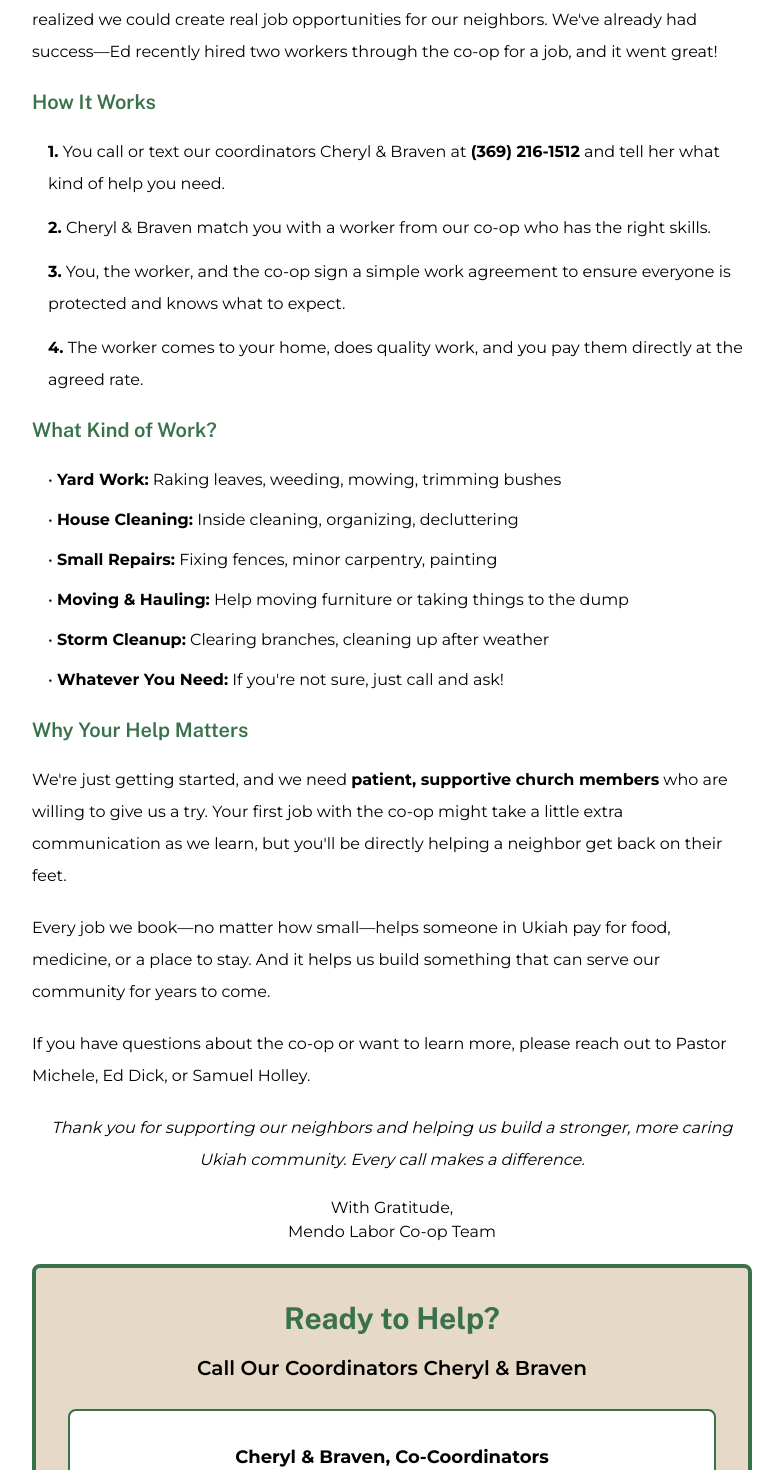
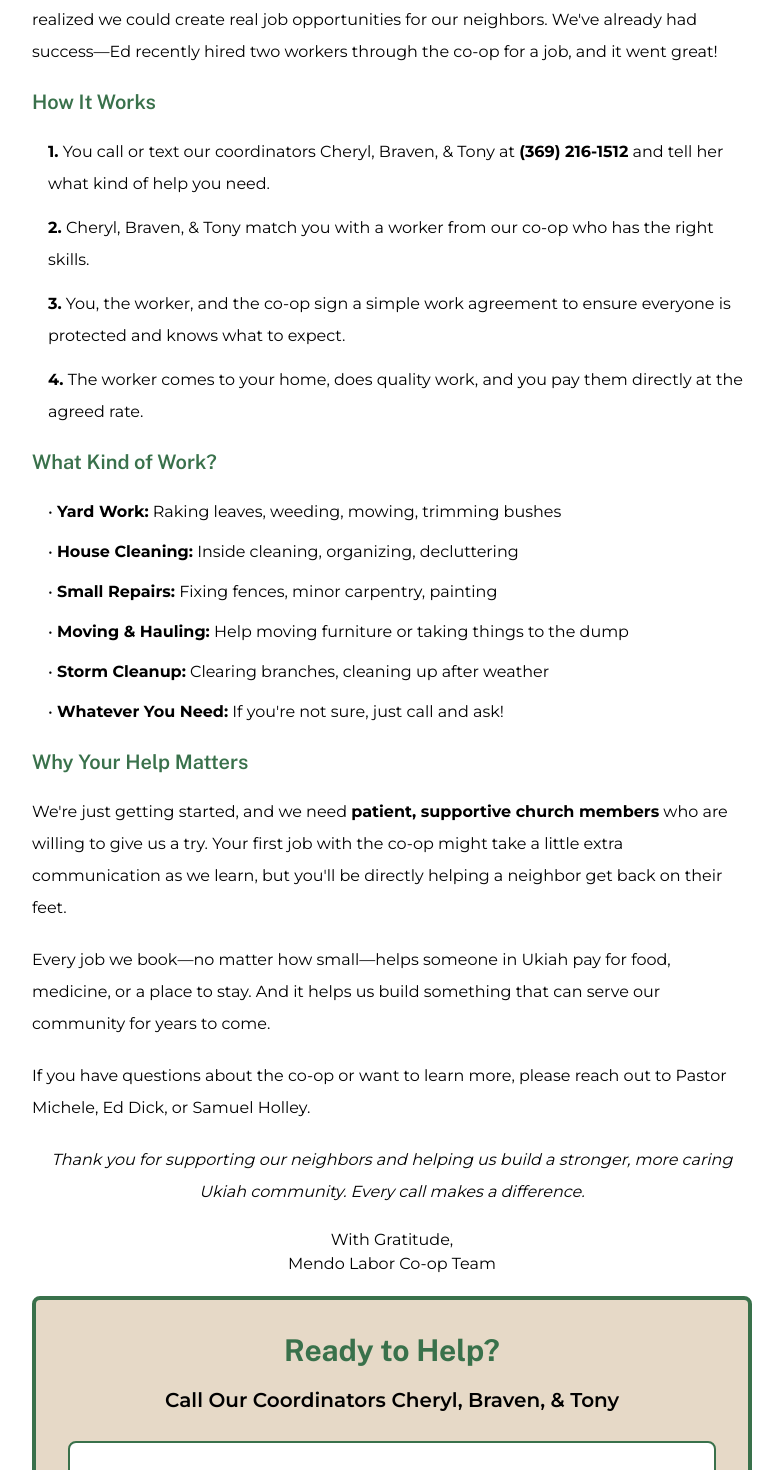
Before and after one commit to samuelmholley1/mendolaborcoop.ukiahumc.org, a Next.js app: page /newsletter in a window 1280 px wide. Shown: the part 820-2290 px from the top of the page, without its empty margins (248-1031 px from the left). Built offline with nearby package versions, Linux system fonts and the light colour scheme.

Commit message:
Update coordinator names to include Tony across all pages

```diff
--- a/components/ConfirmationModal.tsx
+++ b/components/ConfirmationModal.tsx
@@ -31,7 +31,7 @@ const ConfirmationModal: React.FC<ConfirmationModalProps> = ({ isOpen, onClose }
               📞 We'll be in touch within 72 hours
             </p>
             <p className="text-sm font-body text-moss">
-              One of our coordinators, Cheryl or Braven, will contact you to discuss your project.
+              One of our coordinators, Cheryl, Braven, or Tony, will contact you to discuss your project.
             </p>
           </div>
           <p className="text-sm font-body text-moss mb-6 opacity-75">
--- a/components/Footer.tsx
+++ b/components/Footer.tsx
@@ -46,7 +46,7 @@ const Footer: React.FC<{ onContactClick?: () => void }> = ({ onContactClick }) =
           <div>
               <h3 className="text-lg font-headline font-semibold text-cream mb-3">Contact</h3>
               <div>
-                <p className="text-sm text-cream">Cheryl Vinson & Braven Haynes, Co-Coordinators</p>
+                <p className="text-sm text-cream">Cheryl Vinson, Braven Haynes, & Tony Maples - Co-Coordinators</p>
                 <a href="tel:+13692161512" className="hover:text-sand transition-colors">
                   (369) 216-1512
                 </a>
--- a/pages/contact.tsx
+++ b/pages/contact.tsx
@@ -168,7 +168,7 @@ const ContactPage: React.FC = () => {
                 </div>
               </div>
               <p className="text-sm font-body text-moss">
-                Cheryl and Braven are our cooperative coordinators and will be happy to discuss your needs and answer any questions.
+                Cheryl, Braven, and Tony are our cooperative coordinators and will be happy to discuss your needs and answer any questions.
               </p>
             </div>
             <div className="flex justify-center mt-6">
--- a/pages/flyer-full.tsx
+++ b/pages/flyer-full.tsx
@@ -128,7 +128,7 @@ const FlyerFullPage: React.FC = () => {
       {/* Phone CTA - 12% */}
       <div className="text-center flex-shrink-0 mb-4" style={{ height: '12%' }}>
         <p className="text-lg font-headline font-semibold text-moss leading-none" style={{ marginTop: '0px', marginBottom: '16px' }}>
-          Call Our Coordinators Cheryl &amp; Braven
+          Call Our Coordinators Cheryl, Braven, &amp; Tony
         </p>
         <div style={{
           backgroundColor: '#356A45',
--- a/pages/flyer.tsx
+++ b/pages/flyer.tsx
@@ -142,7 +142,7 @@ const FlyerPage: React.FC = () => {
       {/* Phone CTA - 12% */}
       <div className="text-center flex-shrink-0 mb-2" style={{ height: '12%' }}>
         <p className="text-[10px] font-headline font-semibold text-moss leading-none" style={{ marginTop: '0px', marginBottom: '8px' }}>
-          Call Our Coordinators Cheryl &amp; Braven
+          Call Our Coordinators Cheryl, Braven, &amp; Tony
         </p>
         <div style={{
           backgroundColor: '#356A45',
--- a/pages/index.tsx
+++ b/pages/index.tsx
@@ -265,7 +265,7 @@ const HomePage: React.FC = () => {
                         Need an Extra Hand?
                       </p>
                       <p className="text-base lg:text-base font-headline font-semibold mb-2 lg:mb-3 text-center">
-                        Contact Our Coordinators Cheryl &amp; Braven
+                        Contact Our Coordinators Cheryl, Braven, &amp; Tony
                       </p>
                       <div className="flex flex-row items-stretch justify-center">
                         {/* Left: Call - 2/3 width */}
@@ -555,7 +555,7 @@ const HomePage: React.FC = () => {
                     </a>
                   </div>
                   <p className="text-sm font-body text-moss">
-                    Cheryl and Braven are our cooperative coordinators and will be happy to discuss your needs and answer any questions.
+                    Cheryl, Braven, and Tony are our cooperative coordinators and will be happy to discuss your needs and answer any questions.
                   </p>
                 </div>
                 <div className="flex justify-center mt-6">
--- a/pages/newsletter.tsx
+++ b/pages/newsletter.tsx
@@ -68,11 +68,11 @@ const NewsletterPage: React.FC = () => {
             </h3>
             <div className="space-y-3 text-base leading-loose ml-4">
               <p>
-                <strong>1.</strong> You call or text our coordinators Cheryl & Braven at <strong>(369) 216-1512</strong> and
+                <strong>1.</strong> You call or text our coordinators Cheryl, Braven, & Tony at <strong>(369) 216-1512</strong> and
                 tell her what kind of help you need.
               </p>
               <p>
-                <strong>2.</strong> Cheryl & Braven match you with a worker from our co-op who has
+                <strong>2.</strong> Cheryl, Braven, & Tony match you with a worker from our co-op who has
                 the right skills.
               </p>
               <p>
@@ -132,10 +132,10 @@ const NewsletterPage: React.FC = () => {
                 Ready to Help?
               </h3>
               <p className="text-xl mb-6 leading-relaxed text-black font-semibold">
-                Call Our Coordinators Cheryl & Braven
+                Call Our Coordinators Cheryl, Braven, & Tony
               </p>
               <div className="border-2 border-moss px-8 py-8 rounded-lg mb-6 bg-white">
-                <p className="text-lg font-bold mb-3 text-black">Cheryl & Braven, Co-Coordinators</p>
+                <p className="text-lg font-bold mb-3 text-black">Cheryl, Braven, & Tony - Co-Coordinators</p>
                 <p className="text-6xl font-bold text-moss mb-2" style={{ letterSpacing: '0.02em' }}>
                   (369) 216-1512
                 </p>
--- a/pages/our-crew/[slug].tsx
+++ b/pages/our-crew/[slug].tsx
@@ -542,7 +542,7 @@ const WorkerProfilePage: React.FC = () => {
               </div>
 
               <p className="text-center text-sm text-moss/60 mt-6">
-                Contact Cheryl (369) 216-1512 or Braven (559) 880-0960 if you need access.
+                Contact Cheryl (369) 216-1512, Braven (559) 880-0960, or Tony if you need access.
               </p>
             </div>
           </div>
@@ -719,7 +719,7 @@ const WorkerProfilePage: React.FC = () => {
                     <span className="bg-cream/20 text-cream w-6 h-6 rounded-full flex items-center justify-center font-bold text-sm flex-shrink-0">1</span>
                     <div>
                       <p className="font-medium">Contact Coordinator</p>
-                      <p className="text-cream/70 text-sm">Call our coordinators Cheryl & Braven to check availability</p>
+                      <p className="text-cream/70 text-sm">Call our coordinators Cheryl, Braven, & Tony to check availability</p>
                     </div>
                   </div>
                   <div className="flex items-start gap-3">
@@ -745,7 +745,7 @@ const WorkerProfilePage: React.FC = () => {
                   <svg className="w-5 h-5" fill="none" stroke="currentColor" viewBox="0 0 24 24">
                     <path strokeLinecap="round" strokeLinejoin="round" strokeWidth={2} d="M3 5a2 2 0 012-2h3.28a1 1 0 01.948.684l1.498 4.493a1 1 0 01-.502 1.21l-2.257 1.13a11.042 11.042 0 005.516 5.516l1.13-2.257a1 1 0 011.21-.502l4.493 1.498a1 1 0 01.684.949V19a2 2 0 01-2 2h-1C9.716 21 3 14.284 3 6V5z" />
                   </svg>
-                  Call Our Coordinators Cheryl & Braven
+                  Call Our Coordinators Cheryl, Braven, & Tony
                 </a>
               </div>
               <div className="flex flex-col gap-2 text-sm text-cream/90">
--- a/pages/our-crew/index.tsx
+++ b/pages/our-crew/index.tsx
@@ -146,7 +146,7 @@ const OurCrewPage: React.FC = () => {
             </svg>
             <div className="flex items-center gap-2">
               <span className="bg-moss text-cream w-8 h-8 rounded-full flex items-center justify-center font-bold text-sm">2</span>
-              <span className="text-moss font-medium">Contact Cheryl &amp; Braven</span>
+              <span className="text-moss font-medium">Contact Cheryl, Braven, &amp; Tony</span>
             </div>
             <svg className="hidden md:block w-6 h-6 text-moss/40" fill="none" stroke="currentColor" viewBox="0 0 24 24">
               <path strokeLinecap="round" strokeLinejoin="round" strokeWidth={2} d="M9 5l7 7-7 7" />
@@ -176,7 +176,7 @@ const OurCrewPage: React.FC = () => {
               </h2>
               <p className="text-moss/70 max-w-md mx-auto mb-8">
                 We're currently building out our worker directory. In the meantime,
-                contact our coordinators Cheryl &amp; Braven to learn about available workers and their skills.
+                contact our coordinators Cheryl, Braven, &amp; Tony to learn about available workers and their skills.
               </p>
               <Link
                 href="/hire"
@@ -227,7 +227,7 @@ const OurCrewPage: React.FC = () => {
             Ready to Get an Extra Hand?
           </h2>
           <p className="text-moss/80 text-lg mb-8 max-w-2xl mx-auto">
-            Contact our coordinators Cheryl &amp; Braven to connect directly with independent workers.
+            Contact our coordinators Cheryl, Braven, &amp; Tony to connect directly with independent workers.
             We facilitate fair wages and community support for every job.
           </p>
           <div className="flex flex-col sm:flex-row gap-4 justify-center">
```
Also changed, not shown: temp_flyer.txt.
